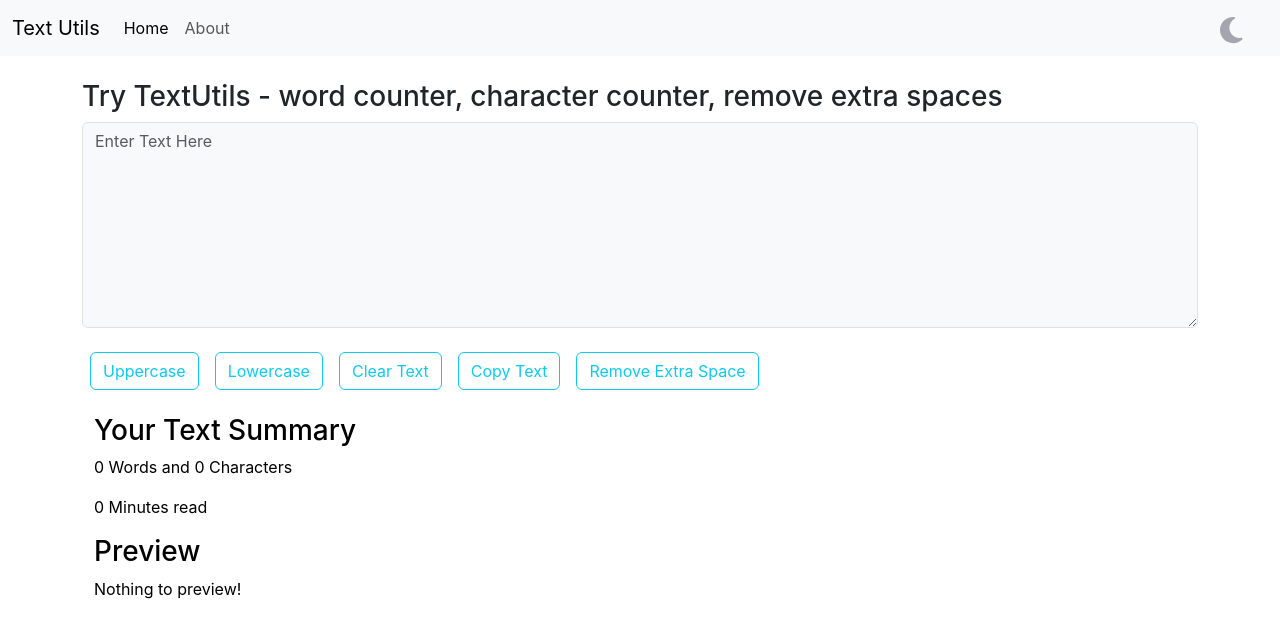
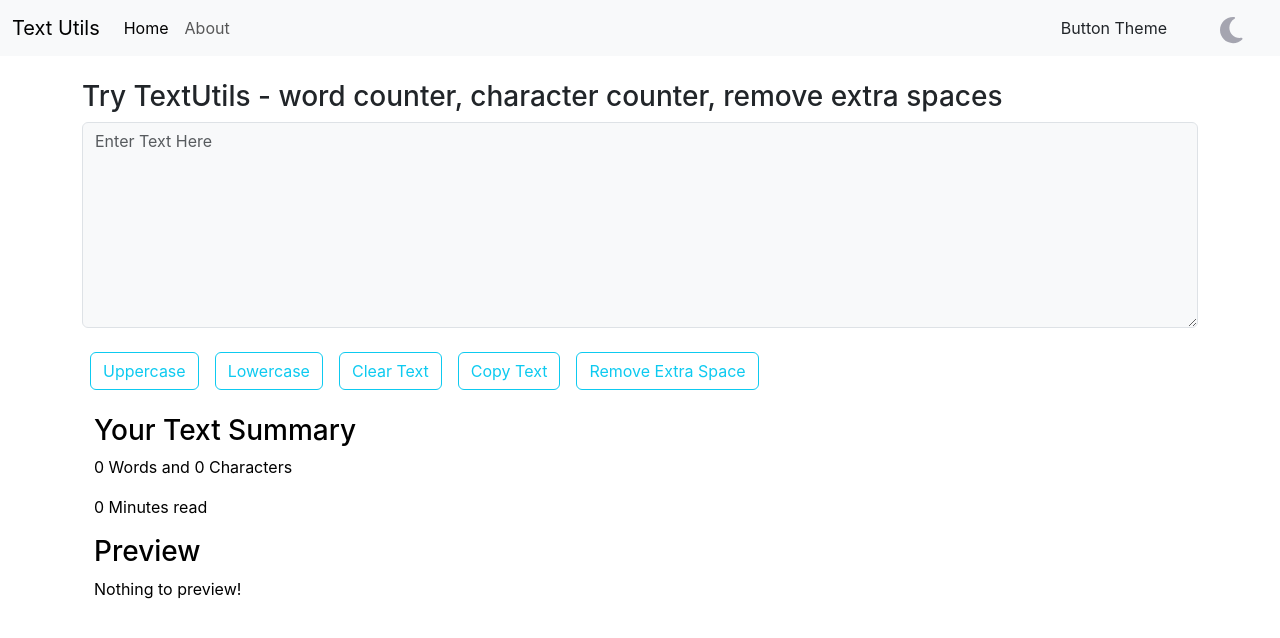
Before and after one commit to Huzaifa-kamran/Text_Utils, a React (Create React App) app: page / in a window 1280 px wide. Shown: the top 638 px of the page. Built offline with nearby package versions, Linux system fonts and the light colour scheme.

Commit message:
update theme

```diff
--- a/src/App.js
+++ b/src/App.js
@@ -6,6 +6,24 @@ import Navbar from "./components/navbar";
 import TextForm from "./components/TextForm";
 function App() {
   const [mode, setMode] = useState("light");
+  const [initheme,setTheme] = useState("info");
+
+  const toggleTheme = () =>{
+    if (initheme === "info") {
+        setTheme("primary");
+    }else if(initheme === "primary"){
+      setTheme("warning");
+    }
+    else if(initheme === "warning"){
+      setTheme("danger");
+    }
+    else if(initheme === "danger"){
+      setTheme("success");
+    }
+    else if(initheme === "success"){
+      setTheme("info");
+    }
+  }
 
   const toggleMode = () => {
     if (mode === "light") {
@@ -18,12 +36,16 @@ function App() {
   };
   return (
     <BrowserRouter>
-      <Navbar title="Text Utils" mode={mode} toggleMode={toggleMode} />
+      <Navbar title="Text Utils" mode={mode} toggleMode={toggleMode} toggleTheme={toggleTheme}/>
+
       <Routes>
         <Route
           path="/"
           element={
-            <TextForm heading="Try TextUtils - word counter, character counter, remove extra spaces" mode={mode} />} />
+            <TextForm
+            heading="Try TextUtils - word counter, character counter, remove extra spaces"
+            mode={mode}
+            theme={initheme} />} />
         <Route path="/about" element={<About mode={mode} />} />
       </Routes>
     </BrowserRouter>
--- a/src/components/TextForm.js
+++ b/src/components/TextForm.js
@@ -4,7 +4,7 @@ import PropTypes from 'prop-types'
 
 export default function TextForm(props) {
   const [text, setText] = useState("");
-
+  console.log(props.theme)
   const textUp = () => {
   // console.log(text);
   let newText = text.toUpperCase();
@@ -43,11 +43,11 @@ export default function TextForm(props) {
     <textarea placeholder='Enter Text Here' className={`form-control ${props.mode === "dark"? "bg-dark text-light" : "bg-light text-dark"}`}
     value={text} onChange={changeVal} id="exampleFormControlTextarea1" rows="8"></textarea>
     <div className='my-4'>
-    <button className='btn btn-outline-info mx-2' id='uper' onClick={textUp}>Uppercase </button>
-    <button className='btn btn-outline-info mx-2' onClick={textLow}>Lowercase </button>
-    <button className='btn btn-outline-info mx-2' onClick={textClear}>Clear Text </button>
-    <button className='btn btn-outline-info mx-2' onClick={textCopy}>Copy Text </button>
-    <button className='btn btn-outline-info mx-2' onClick={removeExtraSpace}>Remove Extra Space</button>
+    <button className={`btn btn-outline-${props.theme} mx-2`} id='uper' onClick={textUp}>Uppercase </button>
+    <button className={`btn btn-outline-${props.theme} mx-2`} onClick={textLow}>Lowercase </button>
+    <button className={`btn btn-outline-${props.theme} mx-2`} onClick={textClear}>Clear Text </button>
+    <button className={`btn btn-outline-${props.theme} mx-2`} onClick={textCopy}>Copy Text </button>
+    <button className={`btn btn-outline-${props.theme} mx-2`} onClick={removeExtraSpace}>Remove Extra Space</button>
     </div>
     <div className='container'>
        <h3>Your Text Summary</h3>
@@ -62,7 +62,8 @@ export default function TextForm(props) {
 }
 
 TextForm.propTypes = {
-    heading: PropTypes.string.isRequired
+    heading: PropTypes.string.isRequired,
+    theme: PropTypes.string.isRequired,
   };
 
 TextForm.defaultProps = {
--- a/src/components/navbar.js
+++ b/src/components/navbar.js
@@ -30,6 +30,9 @@ const myStyleMoon = {
         </li>
       </ul>
     </div>
+    <div>
+      <button onClick={props.toggleTheme} className='btn '>Button Theme</button>
+    </div>
     <div className="form-check form-switch order-1">
         <label class="btn-container me-5">
             <input checked="checked" type="checkbox" onClick={props.toggleMode}/>
```
